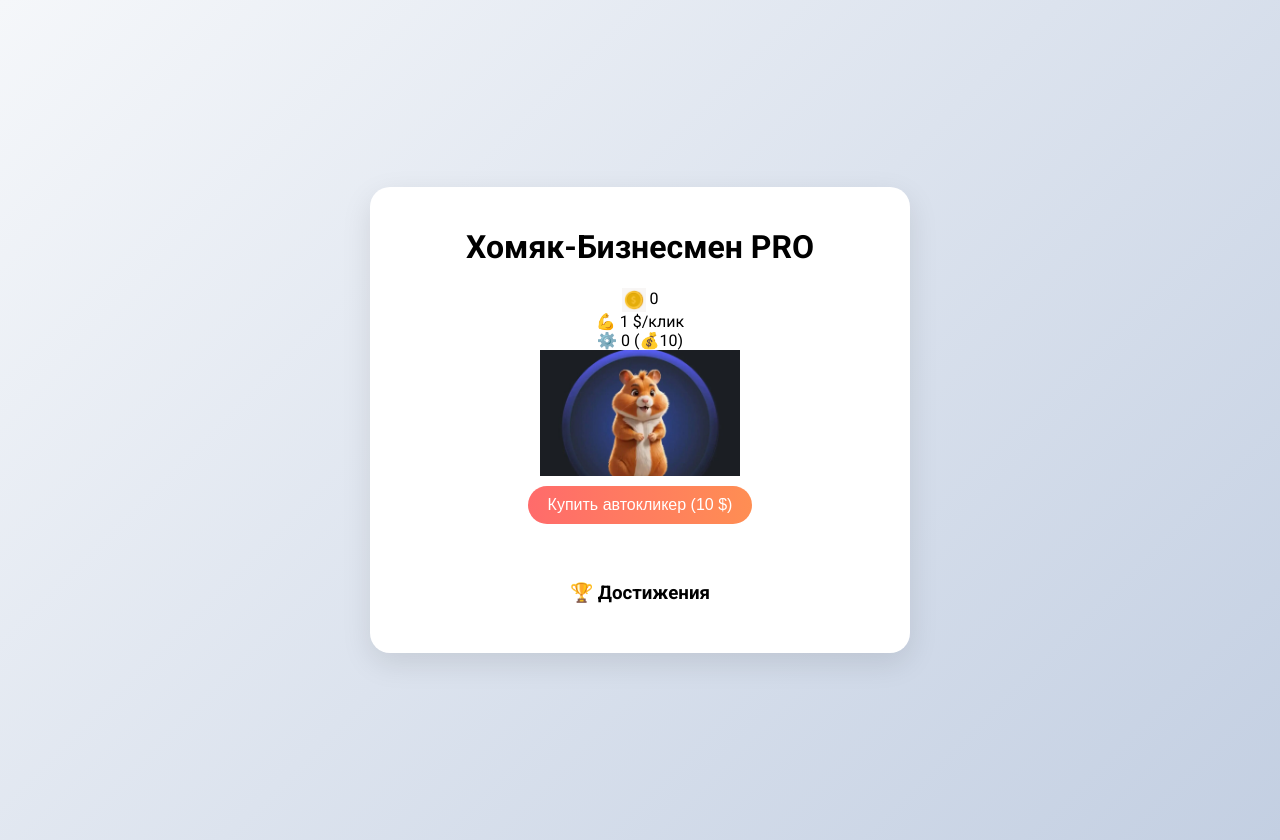
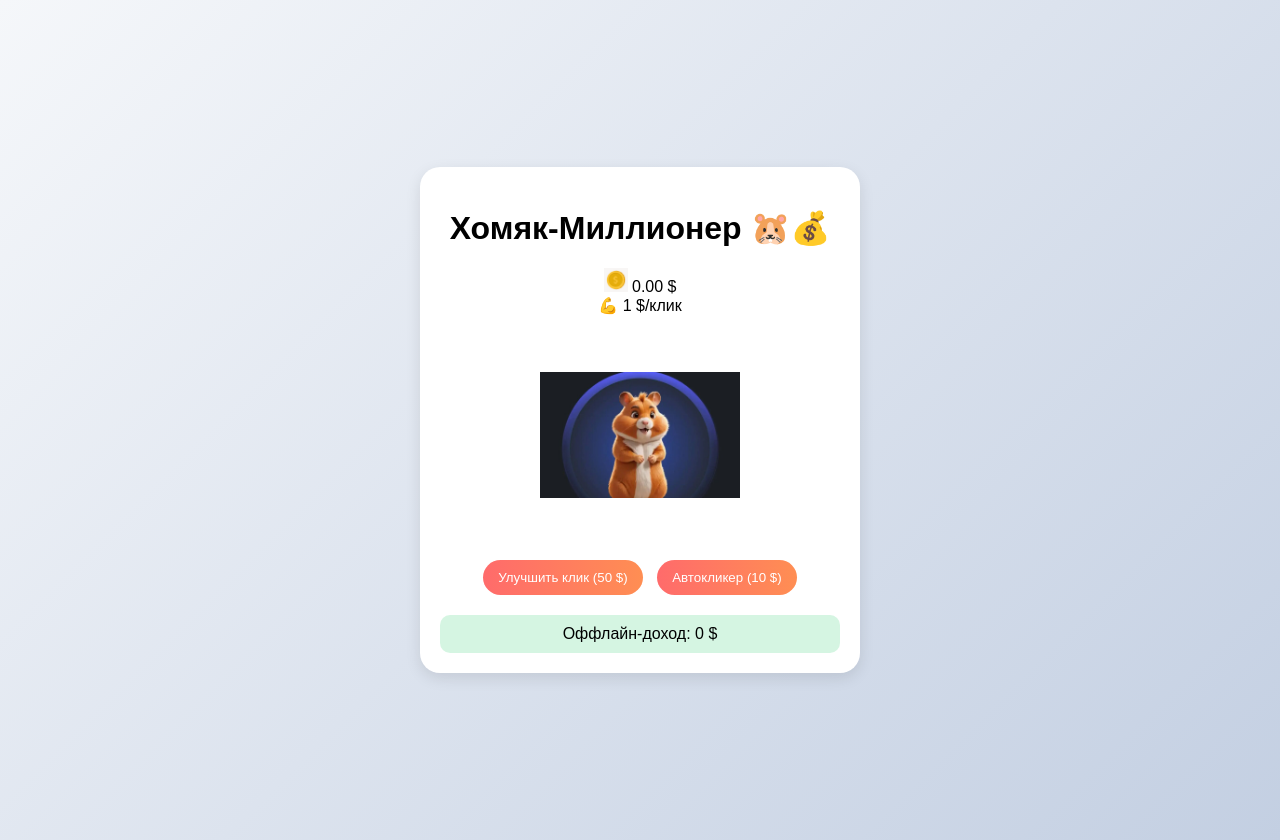
Before and after one commit to Sergei00777/hamster_game, a Flask app: page / in a window 1280 px wide. Run offline with Flask 3, Linux system fonts and the light colour scheme.

Commit message:
второй коммит

```diff
--- a/app.py
+++ b/app.py
@@ -1,35 +1,65 @@
-from flask import Flask, render_template, request, jsonify
+from flask import Flask, render_template, jsonify, request
+import time
 
 app = Flask(__name__)
 
-# Начальные значения
-data = {
-    "balance": 0,
-    "click_power": 1,
-    "auto_clickers": 0,
-    "auto_clicker_cost": 10,
-    "total_clicks": 0,
-    "achievements": []
-}
+
+# Инициализация данных
+def init_game_data():
+    return {
+        "balance": 0.0,  # Используем float для денег
+        "click_power": 1,
+        "click_power_cost": 50,
+        "auto_clickers": 0,
+        "auto_clicker_cost": 10,
+        "last_play_time": int(time.time()),
+        "total_clicks": 0
+    }
+
+
+game_data = init_game_data()
+
 
 @app.route('/')
 def index():
-    return render_template('index.html', **data)
+    return render_template('index.html', **game_data)
+
 
 @app.route('/click', methods=['POST'])
 def handle_click():
-    data["balance"] += data["click_power"]
-    data["total_clicks"] += 1
-    return jsonify(data)
+    game_data["balance"] = round(game_data["balance"] + game_data["click_power"], 2)
+    game_data["total_clicks"] += 1
+    game_data["last_play_time"] = int(time.time())
+    return jsonify(game_data)
 
-@app.route('/buy_auto_clicker', methods=['POST'])
-def buy_auto_clicker():
-    if data["balance"] >= data["auto_clicker_cost"]:
-        data["balance"] -= data["auto_clicker_cost"]
-        data["auto_clickers"] += 1
-        data["auto_clicker_cost"] = int(data["auto_clicker_cost"] * 1.5)
-        return jsonify({"success": True, **data})
+
+@app.route('/upgrade', methods=['POST'])
+def upgrade():
+    upgrade_type = request.json.get('type')
+
+    if upgrade_type == 'click_power' and game_data["balance"] >= game_data["click_power_cost"]:
+        game_data["balance"] -= game_data["click_power_cost"]
+        game_data["click_power"] += 1
+        game_data["click_power_cost"] = int(game_data["click_power_cost"] * 1.5)
+        return jsonify({"success": True, **game_data})
+
+    elif upgrade_type == 'auto_clicker' and game_data["balance"] >= game_data["auto_clicker_cost"]:
+        game_data["balance"] -= game_data["auto_clicker_cost"]
+        game_data["auto_clickers"] += 1
+        game_data["auto_clicker_cost"] = int(game_data["auto_clicker_cost"] * 1.8)
+        return jsonify({"success": True, **game_data})
+
     return jsonify({"success": False})
+
+
+@app.route('/offline_income', methods=['POST'])
+def offline_income():
+    offline_seconds = max(0, int(time.time()) - game_data["last_play_time"])
+    income = round(offline_seconds * game_data["auto_clickers"] * 0.1, 2)
+    game_data["balance"] += income
+    game_data["last_play_time"] = int(time.time())
+    return jsonify({"income": income, **game_data})
+
 
 if __name__ == '__main__':
     app.run(debug=True)
--- a/static/css/style.css
+++ b/static/css/style.css
@@ -1,80 +1,82 @@
 /* Базовые стили */
 body {
-    font-family: 'Roboto', sans-serif;
-    background: linear-gradient(135deg, #f5f7fa 0%, #c3cfe2 100%);
+    font-family: Arial, sans-serif;
+    background: linear-gradient(135deg, #f5f7fa, #c3cfe2);
     margin: 0;
     padding: 20px;
-    min-height: 100vh;
     display: flex;
     justify-content: center;
     align-items: center;
+    min-height: 100vh;
 }
 
 .container {
-    width: 100%;
-    max-width: 500px;
     background: white;
     border-radius: 20px;
-    box-shadow: 0 10px 30px rgba(0, 0, 0, 0.1);
     padding: 20px;
+    box-shadow: 0 5px 15px rgba(0,0,0,0.1);
     text-align: center;
+    max-width: 400px;
+    width: 100%;
 }
 
-/* Изображения (фиксированные размеры) */
-.hamster {
-    width: 200px;  /* Фиксированная ширина */
-    height: auto;  /* Автоматическая высота */
+/* Изображения */
+.hamster-container {
+    margin: 20px auto;
+    position: relative;
+    width: 200px;
+    height: 200px;
+}
+
+#hamster {
+    width: 100%;
+    height: 100%;
+    object-fit: contain;
     cursor: pointer;
     transition: transform 0.1s;
-    display: block; /* Убирает лишние отступы */
-    margin: 0 auto; /* Центрирование */
 }
 
-.coin-icon {
-    width: 24px;   /* Маленький размер */
-    height: 24px;
-    vertical-align: middle; /* Выравнивание с текстом */
+#hamster:active {
+    transform: scale(0.95);
 }
 
 /* Эффект клика */
-.click-effect {
+#click-effect {
     position: absolute;
     top: 50%;
     left: 50%;
     transform: translate(-50%, -50%);
-    font-size: 1.5rem;
+    font-size: 24px;
     font-weight: bold;
     color: gold;
-    opacity: 0;
-    pointer-events: none;
-    animation: float-up 1s ease-out;
+    display: none;
 }
 
-@keyframes float-up {
-    0% { opacity: 1; transform: translate(-50%, -50%); }
-    100% { opacity: 0; transform: translate(-50%, -150%); }
+@keyframes clickEffect {
+    0% { opacity: 1; transform: translate(-50%, -50%) scale(1); }
+    100% { opacity: 0; transform: translate(-50%, -100px) scale(1.5); }
 }
 
-/* Остальные стили (кнопки, прогресс-бар и т.д.) */
+/* Кнопки */
 .btn {
     background: linear-gradient(90deg, #ff6b6b, #ff8e53);
+    color: white;
     border: none;
-    color: white;
-    padding: 10px 20px;
+    padding: 10px 15px;
     border-radius: 50px;
-    font-size: 1rem;
+    margin: 5px;
     cursor: pointer;
-    margin: 10px 0;
     transition: transform 0.2s;
 }
 
 .btn:hover {
-    transform: translateY(-2px);
+    transform: translateY(-3px);
 }
 
-.achievements {
-    margin-top: 20px;
-    background: rgba(255, 255, 255, 0.8);
+/* Оффлайн-доход */
+.offline-income {
+    margin-top: 15px;
+    padding: 10px;
+    background: rgba(46, 204, 113, 0.2);
     border-radius: 10px;
-    padding: 10px;
 }
--- a/static/js/script.js
+++ b/static/js/script.js
@@ -1,65 +1,82 @@
 document.addEventListener('DOMContentLoaded', () => {
-    // Элементы
+    // Элементы интерфейса
+    const balanceElement = document.getElementById('balance');
+    const clickPowerElement = document.getElementById('click-power');
+    const clickPowerCostElement = document.getElementById('click-power-cost');
+    const autoClickerCostElement = document.getElementById('auto-clicker-cost');
     const hamster = document.getElementById('hamster');
     const clickEffect = document.getElementById('click-effect');
-    const balanceDisplay = document.getElementById('balance');
-    const clickPowerDisplay = document.getElementById('click-power');
-    const autoClickersDisplay = document.getElementById('auto-clickers');
-    const autoClickerCostDisplay = document.getElementById('auto-clicker-cost');
-    const buyAutoClickerBtn = document.getElementById('buy-auto-clicker');
-    const achievementsList = document.getElementById('achievements-list');
+    const offlineIncomeElement = document.getElementById('offline-amount');
 
-    // Звуки
-    const clickSound = document.getElementById('click-sound');
-    const buySound = document.getElementById('buy-sound');
-
-    // Загрузка из localStorage
-    let gameData = JSON.parse(localStorage.getItem('hamsterClickerData')) || {
+    // Загрузка сохранённых данных
+    let gameState = JSON.parse(localStorage.getItem('hamsterGame')) || {
         balance: 0,
-        clickPower: 1,
-        autoClickers: 0,
-        autoClickerCost: 10,
-        totalClicks: 0,
-        achievements: []
+        click_power: 1,
+        click_power_cost: 50,
+        auto_clickers: 0,
+        auto_clicker_cost: 10,
+        last_play_time: Date.now()
     };
 
     // Обновление интерфейса
     function updateUI() {
-        balanceDisplay.textContent = gameData.balance;
-        clickPowerDisplay.textContent = gameData.clickPower;
-        autoClickersDisplay.textContent = gameData.autoClickers;
-        autoClickerCostDisplay.textContent = gameData.autoClickerCost;
-        buyAutoClickerBtn.textContent = `Купить автокликер (${gameData.autoClickerCost} $)`;
+        balanceElement.textContent = gameState.balance.toFixed(2);
+        clickPowerElement.textContent = gameState.click_power;
+        clickPowerCostElement.textContent = gameState.click_power_cost;
+        autoClickerCostElement.textContent = gameState.auto_clicker_cost;
+        document.getElementById('click-value').textContent = gameState.click_power;
+    }
 
-        // Проверка достижений
-        checkAchievements();
+    // Проверка оффлайн-дохода
+    function checkOfflineIncome() {
+        const now = Date.now();
+        const offlineTime = Math.floor((now - gameState.last_play_time) / 1000);
+
+        if (offlineTime > 0 && gameState.auto_clickers > 0) {
+            const income = offlineTime * gameState.auto_clickers * 0.1;
+            gameState.balance += income;
+            offlineIncomeElement.textContent = income.toFixed(2);
+            gameState.last_play_time = now;
+            updateUI();
+            saveGame();
+        }
     }
 
     // Клик по хомяку
     hamster.addEventListener('click', () => {
-        gameData.balance += gameData.clickPower;
-        gameData.totalClicks += 1;
-        clickSound.currentTime = 0;
-        clickSound.play();
+        gameState.balance += gameState.click_power;
+        gameState.last_play_time = Date.now();
 
-        // Эффект клика
-        clickEffect.textContent = `+${gameData.clickPower}`;
+        // Анимация клика
+        clickEffect.style.display = 'block';
         clickEffect.style.animation = 'none';
         void clickEffect.offsetWidth;
-        clickEffect.style.animation = 'float-up 1s ease-out';
+        clickEffect.style.animation = 'clickEffect 0.5s';
+
+        setTimeout(() => {
+            clickEffect.style.display = 'none';
+        }, 500);
 
         updateUI();
         saveGame();
     });
 
-    // Покупка автокликера
-    buyAutoClickerBtn.addEventListener('click', () => {
-        if (gameData.balance >= gameData.autoClickerCost) {
-            gameData.balance -= gameData.autoClickerCost;
-            gameData.autoClickers += 1;
-            gameData.autoClickerCost = Math.floor(gameData.autoClickerCost * 1.5);
-            buySound.currentTime = 0;
-            buySound.play();
+    // Покупка улучшений
+    document.getElementById('buy-click-power').addEventListener('click', () => {
+        if (gameState.balance >= gameState.click_power_cost) {
+            gameState.balance -= gameState.click_power_cost;
+            gameState.click_power += 1;
+            gameState.click_power_cost = Math.floor(gameState.click_power_cost * 1.5);
+            updateUI();
+            saveGame();
+        }
+    });
+
+    document.getElementById('buy-auto-clicker').addEventListener('click', () => {
+        if (gameState.balance >= gameState.auto_clicker_cost) {
+            gameState.balance -= gameState.auto_clicker_cost;
+            gameState.auto_clickers += 1;
+            gameState.auto_clicker_cost = Math.floor(gameState.auto_clicker_cost * 1.8);
             updateUI();
             saveGame();
         }
@@ -67,37 +84,20 @@ document.addEventListener('DOMContentLoaded', () => {
 
     // Автокликер
     setInterval(() => {
-        if (gameData.autoClickers > 0) {
-            gameData.balance += gameData.autoClickers;
+        if (gameState.auto_clickers > 0) {
+            gameState.balance += gameState.auto_clickers * 0.1;
+            gameState.last_play_time = Date.now();
             updateUI();
             saveGame();
         }
     }, 1000);
 
-    // Достижения
-    function checkAchievements() {
-        const achievements = [
-            { id: 'click_10', name: 'Новичок', condition: () => gameData.totalClicks >= 10 },
-            { id: 'click_100', name: 'Профи', condition: () => gameData.totalClicks >= 100 },
-            { id: 'balance_100', name: 'Богач', condition: () => gameData.balance >= 100 },
-            { id: 'auto_5', name: 'Автомагнат', condition: () => gameData.autoClickers >= 5 }
-        ];
-
-        achievements.forEach(ach => {
-            if (ach.condition() && !gameData.achievements.includes(ach.id)) {
-                gameData.achievements.push(ach.id);
-                const li = document.createElement('li');
-                li.textContent = ach.name;
-                achievementsList.appendChild(li);
-            }
-        });
+    // Сохранение игры
+    function saveGame() {
+        localStorage.setItem('hamsterGame', JSON.stringify(gameState));
     }
 
-    // Сохранение игры
-    function saveGame() {
-        localStorage.setItem('hamsterClickerData', JSON.stringify(gameData));
-    }
-
-    // Загрузка при старте
+    // Инициализация
+    checkOfflineIncome();
     updateUI();
 });
--- a/templates/index.html
+++ b/templates/index.html
@@ -3,45 +3,45 @@
 <head>
     <meta charset="UTF-8">
     <meta name="viewport" content="width=device-width, initial-scale=1.0">
-    <title>Хомяк-Бизнесмен PRO 🐹💰</title>
+    <title>Хомяк-Миллионер</title>
     <link rel="stylesheet" href="{{ url_for('static', filename='css/style.css') }}">
-    <link href="https://fonts.googleapis.com/css2?family=Roboto:wght@400;700&display=swap" rel="stylesheet">
 </head>
 <body>
     <div class="container">
-        <header>
-            <h1>Хомяк-Бизнесмен PRO</h1>
-            <div class="stats">
-                <div class="balance">
-                    <img src="{{ url_for('static', filename='images/coin.png') }}" class="coin-icon" alt="Монетка">
-                    <span id="balance">{{ balance }}</span>
-                </div>
-                <div class="click-power">
-                    💪 <span id="click-power">{{ click_power }}</span> $/клик
-                </div>
-                <div class="auto-clickers">
-                    ⚙️ <span id="auto-clickers">{{ auto_clickers }}</span> (💰<span id="auto-clicker-cost">{{ auto_clicker_cost }}</span>)
-                </div>
+        <h1>Хомяк-Миллионер 🐹💰</h1>
+
+        <div class="stats">
+            <div class="balance">
+                <img src="{{ url_for('static', filename='images/coin.png') }}" width="24" height="24">
+                <span id="balance">{{ balance }}</span> $
             </div>
-        </header>
+            <div class="click-power">
+                💪 <span id="click-power">{{ click_power }}</span> $/клик
+            </div>
+        </div>
 
-        <main>
-            <div class="hamster-container" id="hamster-container">
-                <img src="{{ url_for('static', filename='images/hamster.png') }}" class="hamster" id="hamster" alt="Хомяк">
-                <div class="click-effect" id="click-effect">+{{ click_power }}</div>
-            </div>
+        <div class="hamster-container">
+            <img src="{{ url_for('static', filename='images/hamster.png') }}"
+                 id="hamster"
+                 width="200"
+                 height="200"
+                 alt="Хомяк">
+            <div id="click-effect">+<span id="click-value">1</span></div>
+        </div>
 
-            <button class="btn" id="buy-auto-clicker">Купить автокликер ({{ auto_clicker_cost }} $)</button>
+        <div class="upgrades">
+            <button id="buy-click-power" class="btn">
+                Улучшить клик (<span id="click-power-cost">{{ click_power_cost }}</span> $)
+            </button>
+            <button id="buy-auto-clicker" class="btn">
+                Автокликер (<span id="auto-clicker-cost">{{ auto_clicker_cost }}</span> $)
+            </button>
+        </div>
 
-            <div class="achievements" id="achievements">
-                <h3>🏆 Достижения</h3>
-                <ul id="achievements-list"></ul>
-            </div>
-        </main>
+        <div id="offline-income" class="offline-income">
+            Оффлайн-доход: <span id="offline-amount">0</span> $
+        </div>
     </div>
-
-    <audio id="click-sound" src="{{ url_for('static', filename='sounds/click.wav') }}"></audio>
-    <audio id="buy-sound" src="{{ url_for('static', filename='sounds/buy.wav') }}"></audio>
 
     <script src="{{ url_for('static', filename='js/script.js') }}"></script>
 </body>
```
Also changed, not shown: 1 other file.
